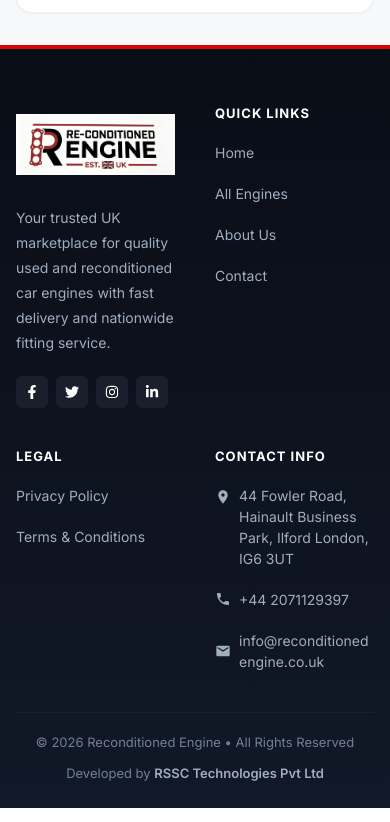
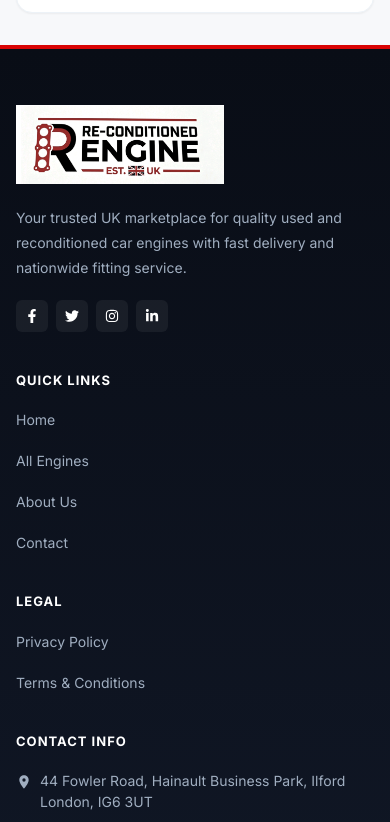
Before and after one commit to Tanushri-Dhote/industrial-marketplace, a React (Vite) app in the folder frontend/: page / in a window 390 px wide. Shown: the part 8362-9184 px from the top of the page. Built offline with nearby package versions, Linux system fonts and the light colour scheme; no server answers.

Commit message:
fix(footer): stack footer columns vertically on mobile screens to prevent overlapping and text squishing

```diff
--- a/frontend/src/components/layout/Footer.jsx
+++ b/frontend/src/components/layout/Footer.jsx
@@ -46,7 +46,7 @@ export default function Footer() {
 
         {/* Top Footer */}
         <SimpleGrid
-          columns={{ base: 1, sm: 2, md: 2, lg: 4 }}
+          columns={{ base: 1, md: 2, lg: 4 }}
           spacing={10}
           mb={10}
         >
```
